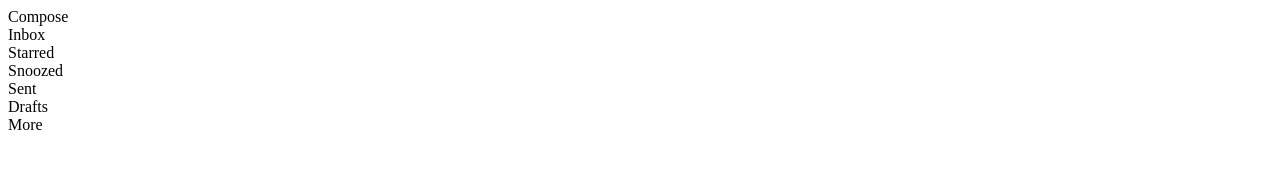
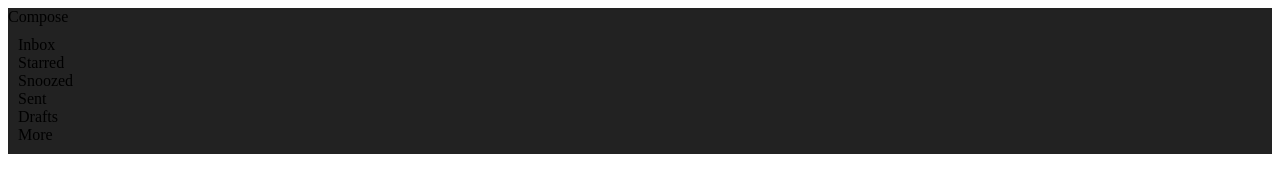
Before and after one commit to lukeclarksfo/gmail, a plain HTML site: page index.html in a window 1280 px wide. Drawn offline with Linux system fonts and the light colour scheme.

Commit message:
Update index.html

```diff
--- a/index.html
+++ b/index.html
@@ -6,13 +6,20 @@
     <meta http-equiv="pragma" content='no-cache'>
 
     <style>
-
+        #sidebar
+        {
+            background: #222;
+        }
+        #folders
+        {
+            padding: 10px;
+        }
     </style>
 </head>
 <body>
   <div id="sidebar">
   <div>Compose</div>
-  <div>
+  <div id="folders">
   <div>Inbox</div>
   <div>Starred</div>
   <div>Snoozed</div>
```
